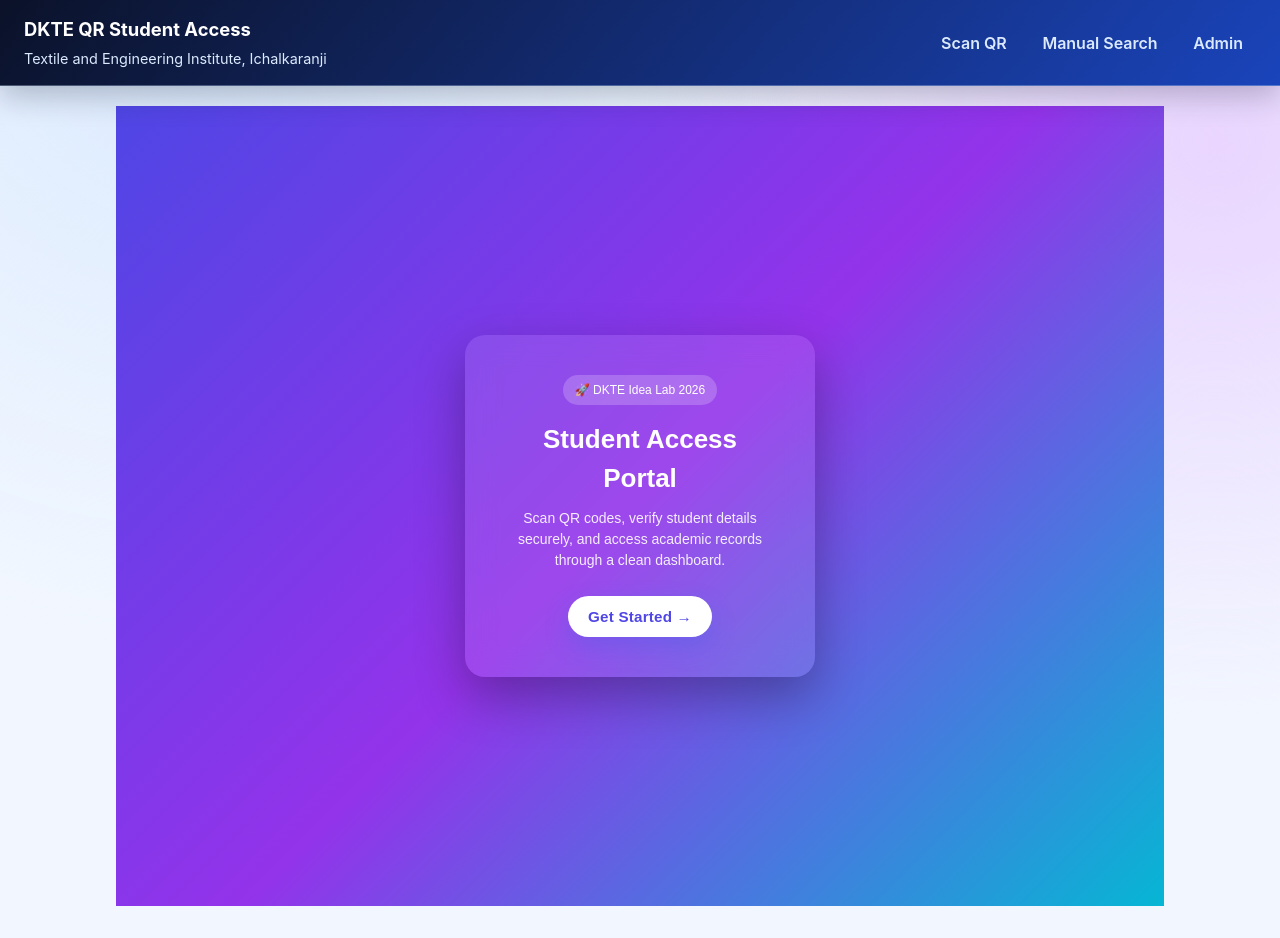
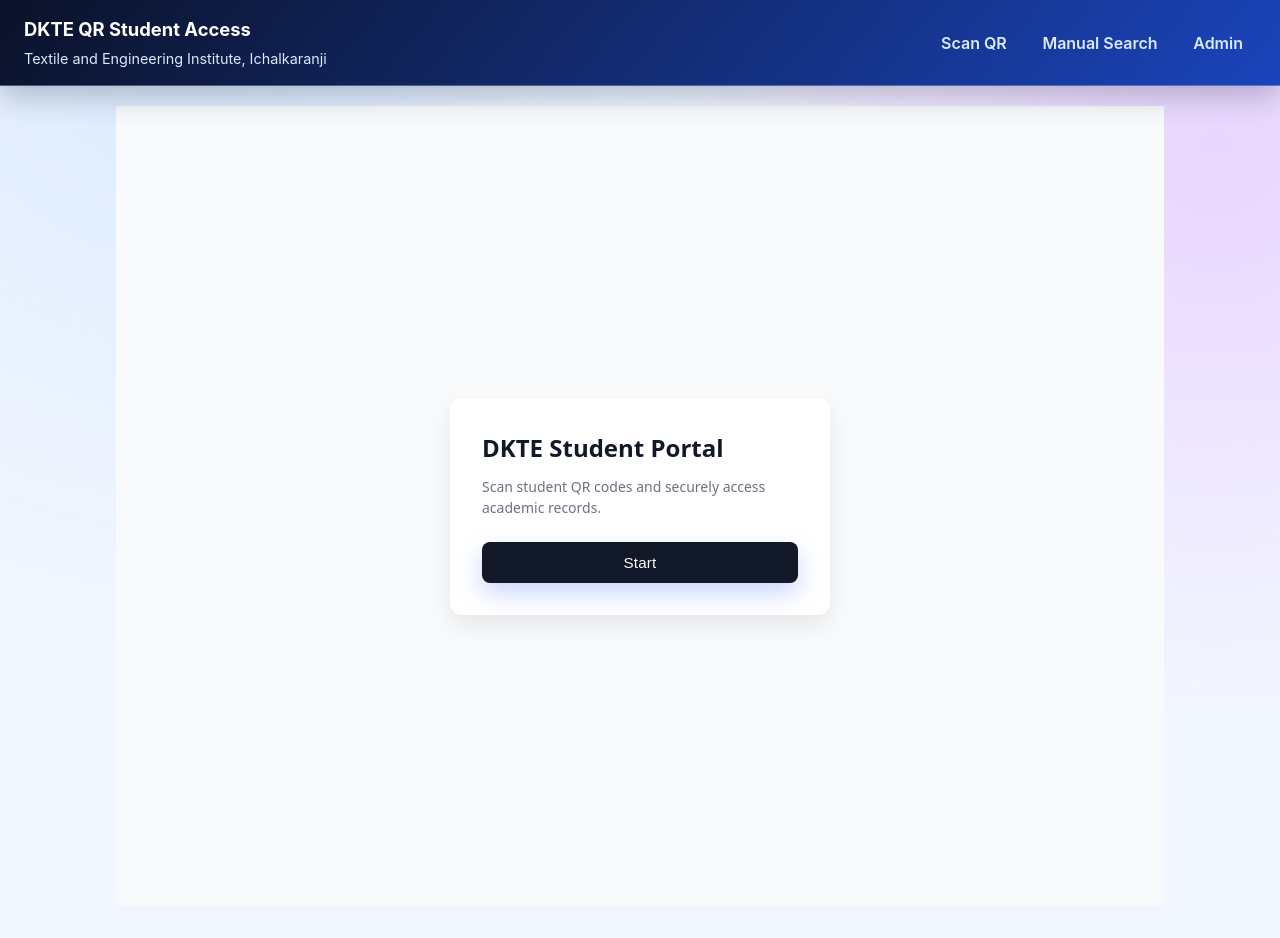
Before and after one commit to SamadLatkar06/dkte-student-system, a React (Vite) app: page / in a window 1280 px wide. Built offline with nearby package versions, Linux system fonts and the light colour scheme.

Commit message:
updated my project

```diff
--- a/src/pages/HomePage.jsx
+++ b/src/pages/HomePage.jsx
@@ -5,97 +5,55 @@ function HomePage() {
   const navigate = useNavigate()
 
   const handleStart = () => {
-    window.sessionStorage.setItem(START_FLAG_KEY, 'true')
+    sessionStorage.setItem(START_FLAG_KEY, 'true')
     navigate('/app')
   }
 
   return (
-    <section
+    <div
       style={{
         height: '100vh',
         display: 'flex',
+        alignItems: 'center',
         justifyContent: 'center',
-        alignItems: 'center',
-        background: 'linear-gradient(135deg, #4f46e5, #9333ea, #06b6d4)',
-        fontFamily: 'Poppins, sans-serif'
+        background: '#f8fafc',
+        fontFamily: 'system-ui, sans-serif'
       }}
     >
       <div
         style={{
-          backdropFilter: 'blur(15px)',
-          background: 'rgba(255,255,255,0.1)',
-          padding: '40px',
-          borderRadius: '20px',
-          textAlign: 'center',
-          color: 'white',
-          width: '350px',
-          boxShadow: '0 20px 50px rgba(0,0,0,0.3)',
-          animation: 'fadeIn 1s ease-in-out'
+          width: '380px',
+          padding: '32px',
+          borderRadius: '12px',
+          background: '#ffffff',
+          boxShadow: '0 10px 25px rgba(0,0,0,0.08)'
         }}
       >
-        <span
-          style={{
-            display: 'inline-block',
-            background: 'rgba(255,255,255,0.2)',
-            padding: '6px 12px',
-            borderRadius: '999px',
-            fontSize: '12px',
-            marginBottom: '15px'
-          }}
-        >
-          🚀 DKTE Idea Lab 2026
-        </span>
+        <h2 style={{ marginBottom: '10px', color: '#111827' }}>
+          DKTE Student Portal
+        </h2>
 
-        <h1 style={{ fontSize: '26px', marginBottom: '10px' }}>
-          Student Access Portal
-        </h1>
-
-        <p style={{ fontSize: '14px', opacity: 0.9, marginBottom: '25px' }}>
-          Scan QR codes, verify student details securely, and access academic
-          records through a clean dashboard.
+        <p style={{ fontSize: '14px', color: '#6b7280', marginBottom: '24px' }}>
+          Scan student QR codes and securely access academic records.
         </p>
 
         <button
           onClick={handleStart}
           style={{
-            background: 'white',
-            color: '#4f46e5',
+            width: '100%',
+            padding: '12px',
+            background: '#111827',
+            color: '#ffffff',
             border: 'none',
-            padding: '12px 20px',
-            borderRadius: '999px',
-            fontWeight: 'bold',
-            cursor: 'pointer',
-            transition: '0.3s'
-          }}
-          onMouseOver={e => {
-            e.target.style.transform = 'scale(1.05)'
-            e.target.style.background = '#f3f4f6'
-          }}
-          onMouseOut={e => {
-            e.target.style.transform = 'scale(1)'
-            e.target.style.background = 'white'
+            borderRadius: '8px',
+            fontWeight: '500',
+            cursor: 'pointer'
           }}
         >
-          Get Started →
+          Start
         </button>
       </div>
-
-      {/* Animation keyframes (inline workaround) */}
-      <style>
-        {`
-          @keyframes fadeIn {
-            from {
-              opacity: 0;
-              transform: translateY(20px);
-            }
-            to {
-              opacity: 1;
-              transform: translateY(0);
-            }
-          }
-        `}
-      </style>
-    </section>
+    </div>
   )
 }
 
```
